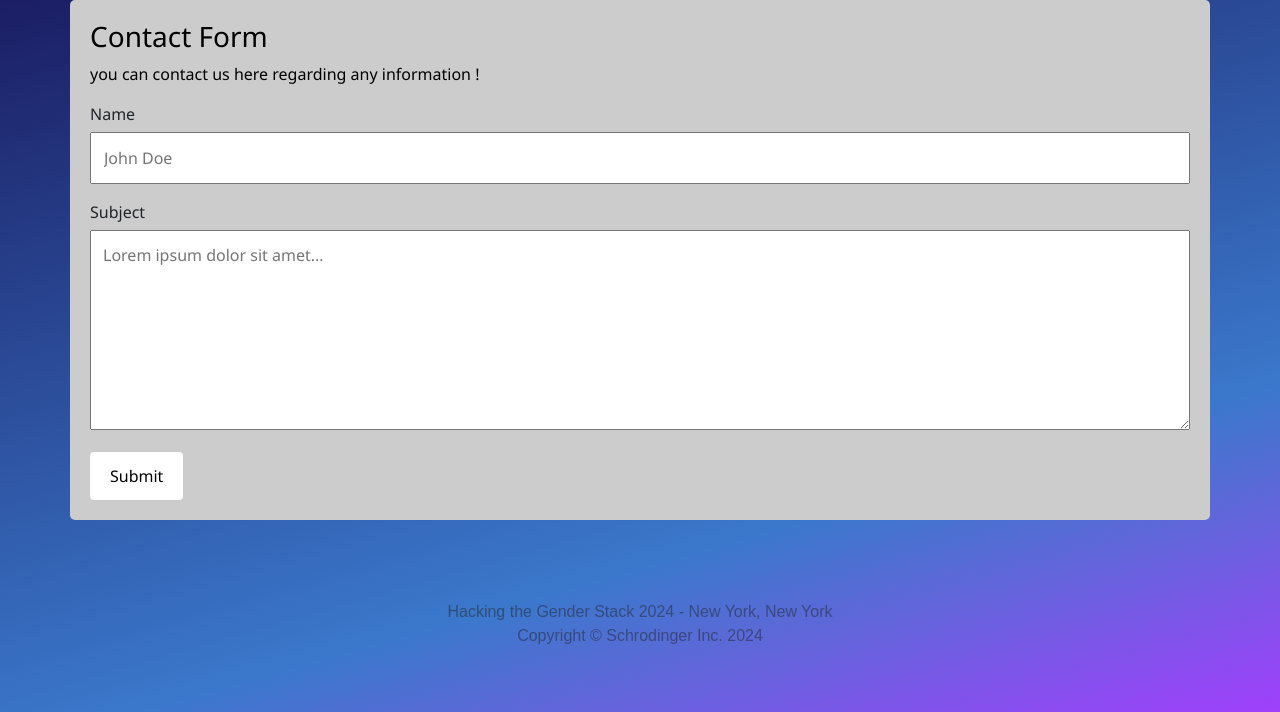
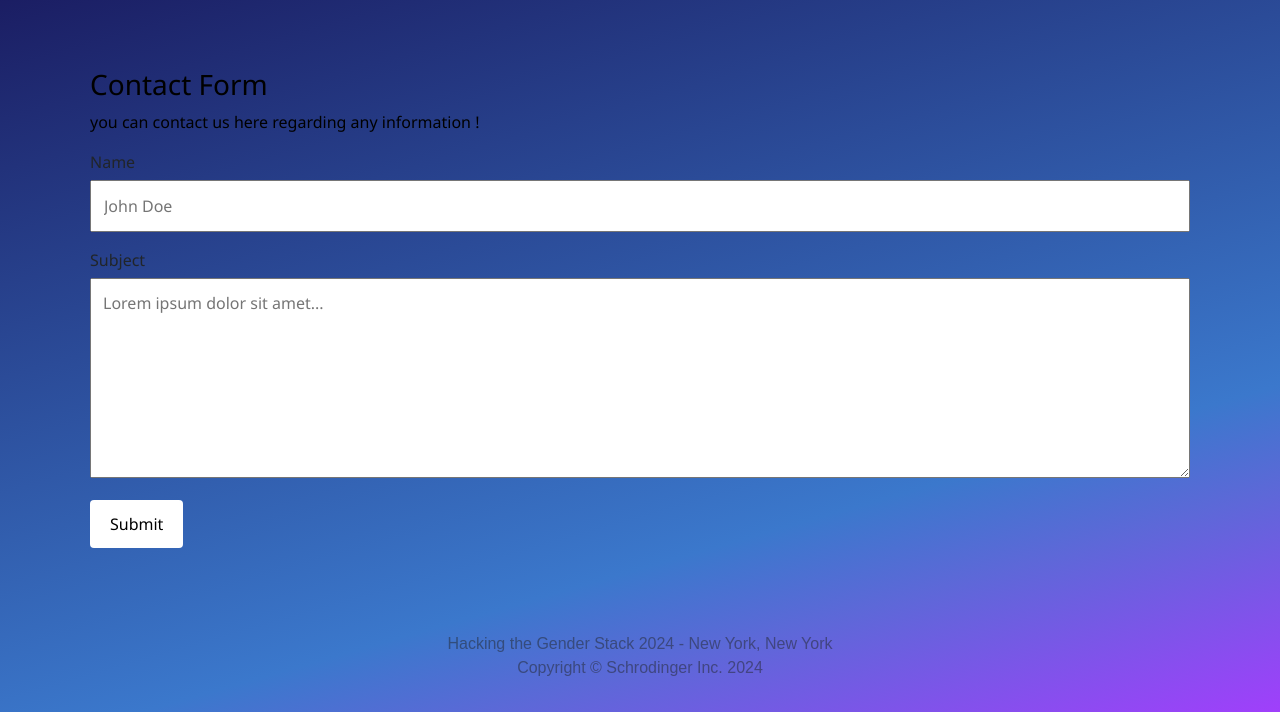
Before and after one commit to lisdis19/SchrodingersCats, a Django app: page /contact/ in a window 1280 px wide. Shown: the part 88-800 px from the top of the page. Run offline with Django 4.2, Linux system fonts and the light colour scheme; parts of the project's set-up code (start-up, migrations or seed data) failed here and were passed over.

Commit message:
aesthetic changes

```diff
--- a/website/templates/contact.html
+++ b/website/templates/contact.html
@@ -64,7 +64,7 @@
 
       .container {
         border-radius: 5px;
-        background-color: #ccc;
+        {% comment %} background-color: #ccc; {% endcomment %}
         padding: 20px;
         font-family: 'Segoe UI', Tahoma, Geneva, Verdana, sans-serif;
       }
@@ -96,6 +96,8 @@
     <a href="{% url 'contact' %}">Contact</a>
 </nav>
 
+<br> <br>
+
 <div class="container">
     <form action="">
 
```
